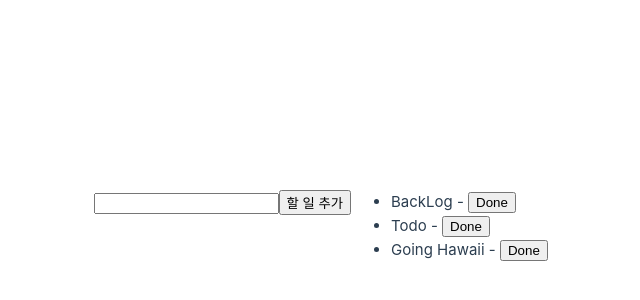
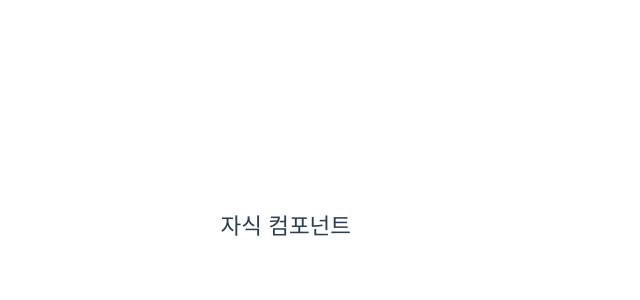
Before and after one commit to Carpe-diem-Ryong-vue/Carpe-diem-Ryong-vue.github.io, a Vue app: page / in a window 1280 px wide. Shown: the part 174-474 px from the top of the page, without its empty margins (289-929 px from the left). Built offline with nearby package versions, Linux system fonts and the light colour scheme.

Commit message:
자식컴포넌트 추가

```diff
--- a/src/App.vue
+++ b/src/App.vue
@@ -1,31 +1,9 @@
 <script setup>
-import { ref } from 'vue'
-let id = 0
-const newTodo = ref('')
-const todos = ref([
-	{ id : id++, issue: 'BackLog'},{id : id++, issue: 'Todo'},
-	{ id : id++, issue: 'Going Hawaii'}
-])
 
-function addTodo(e){
-    e.preventDefault();  // 이벤트 막기
-    todos.value.push({id : id++,issue : newTodo.value})
-    newTodo.value=''
-}
+import Child from './components/Child.vue'
 
-function removeTodo(todo){
-    console.log('dddd')
-    todos.value = todos.value.filter(item => item !== todo)
-}
 </script>
 <template>
-    <form @submit="addTodo">  <!-- 위에 e.preventDefault() 대신에  submit.prevnet 를 달아도 됨. -->
-	<input v-model="newTodo">
-	<button>할 일 추가</button>
-    </form>
-    <ul>
-	<li v-for="todo in todos">
-	    {{ todo.issue }} - <button @click="removeTodo(todo)">Done</button>
-	</li>
-    </ul>
+<Child/>
+
 </template>
--- /dev/null
+++ b/src/components/Child.vue
@@ -0,0 +1,3 @@
+<template>
+        <h2>자식 컴포넌트</h2>
+</template>
```
